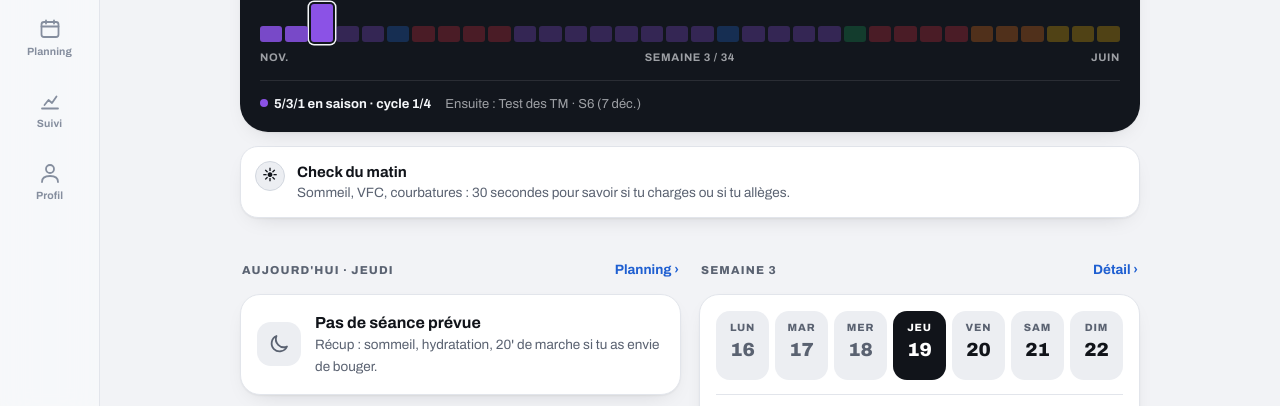
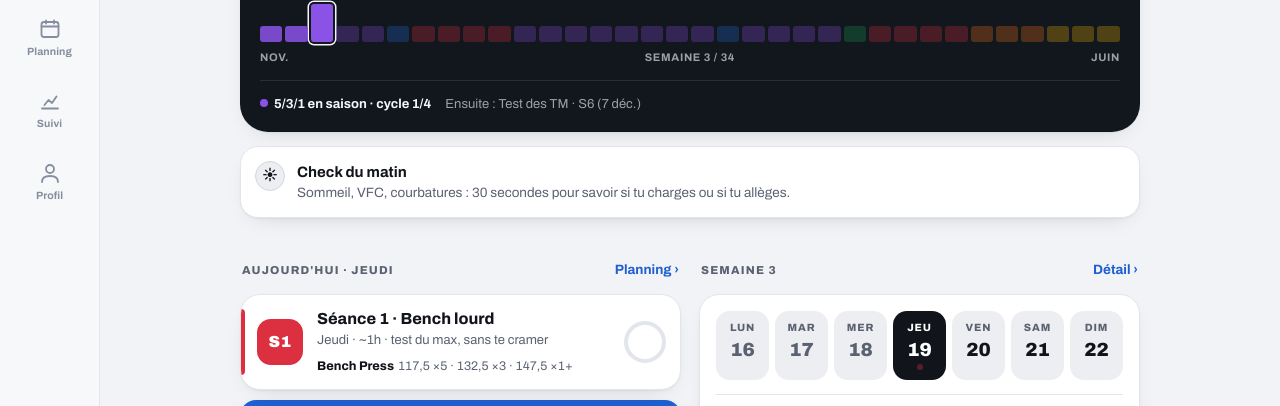
Before and after one commit to florentboucher/athx-531, a plain HTML site: page index.html in a window 1280 px wide. Shown: the part 363-769 px from the top of the page. Drawn offline with Linux system fonts and the light colour scheme.

Commit message:
Semaine 3 : bench lourd du jeudi (5/3/1 sur TM 155 + jokers), dips/tractions lestés, bras
Co-Authored-By: Claude Opus 5.5 <noreply@anthropic.com>
Claude-Session: https://claude.ai/code/session_01W4VsVf7FhLheCrbT3XMeP6

```diff
--- a/index.html
+++ b/index.html
@@ -1628,6 +1628,28 @@ const CUSTOM = {
     return {sessions, conds, title:"Semaine à la carte · semaine du 1, on teste lourd",
       focus:"Déjà un cycle dans les jambes : semaine du 1 (75/85/95 %) sur les TM du nouveau cycle, avec des singles « joker » si le 1+ part vite (RPE 9 max, aucun raté). Pas de 5×5 derrière. Fait : squat mardi (180×3 puis 200), bench mercredi (142,5×4) + clean & push press jusqu'à 120 + jambes tendues, fentes, rowing. Reste : soulevé jeudi midi (dos chargé : sans joker), cardio jeudi soir, repos vendredi et samedi, match dimanche."};
   },
+  // Semaine 3 (16-22 nov.) : pas de match ce week-end. Jeudi : bench lourd (5/3/1 semaine du 1 sur TM 155 + jokers pour tester le max).
+  3: (w, p)=>{
+    const P2=Object.assign({}, p, {k:2});
+    const ex=(label, c, note, items)=>({type:"list", label, c, note, ex:items.map(x=>{ const y=subEx(x[0], new Set()); return [y.name, x[1], y.orig]; })});
+    const bp=main531("bench", w, P2, false, {tm:155, name:"Bench Press",
+      after:"Pieds ancrés, omoplates serrées, barre qui touche le bas des pecs, courte pause sur la poitrine. Prends un pareur pour les jokers."});
+    bp.label="Bench Press · 5/3/1 + jokers";
+    bp.meta=[`TM 155 kg (+5 après 142,5 × 4 la semaine dernière) · 75/85/95 % du TM`, `<b>Montée en charge</b> : ${rampStr(155,[[40,5],[50,5],[60,3]])}`];
+    bp.rows=[
+      {txt:bp.rows[0].txt, sub:"Le 147,5 en single ou double rapide, pas de max de reps : on garde l'énergie pour les jokers · récup 2-3'"},
+      {txt:"157,5 → 165 → 170 kg", sub:"Jokers en singles, récup 3-4' · si 165 monte vite (RPE 8 max), tente 172,5 au lieu de 170 · si 165 est déjà à RPE 9, stop · aucun raté"},
+    ];
+    const sessions=[
+      mkS(w,"bench",1,"Séance 1 · Bench lourd","Jeudi · ~1h · test du max, sans te cramer","var(--force)",[
+        WARM(), bp,
+        ex("Haut du corps · dips & tractions lestés","hyp","superset · enchaîne les 2, récup 2' en fin de tour · départ conseillé : dips +20 kg, tractions +5 kg ; 8 reps faciles → +5 kg à la série suivante",[["Dips lestés","4×6-8 · 2 en réserve"],["Tractions lestées","4×6-8 · 2 en réserve"]]),
+        ex("Bras · triceps & biceps","hyp","superset · récup 1' · pump, 1-2 reps en réserve, pas d'échec",[["Extension triceps poulie","3×12-15"],["Curl haltères","3×10-12"]]),
+      ],{day:"Jeudi", planTag:"Muscu · jeudi"}),
+    ];
+    return {sessions, conds:condsFor(w,p), title:"Semaine à la carte · bench lourd jeudi",
+      focus:"Bench en 5/3/1 semaine du 1 sur un TM de 155 (+5), puis des singles « joker » pour aller chercher un gros max sans te cramer : 157,5 → 165 → 170 (172,5 si 165 vole). RPE 9 max, aucun raté. Pas de match ce week-end. Donne-moi tes autres créneaux de la semaine et je complète (squat, soulevé, cardio)."};
+  },
 };
 
 // Plan complet d'une semaine (mis en cache, recalculé si tu changes tes références dans Profil)
```
